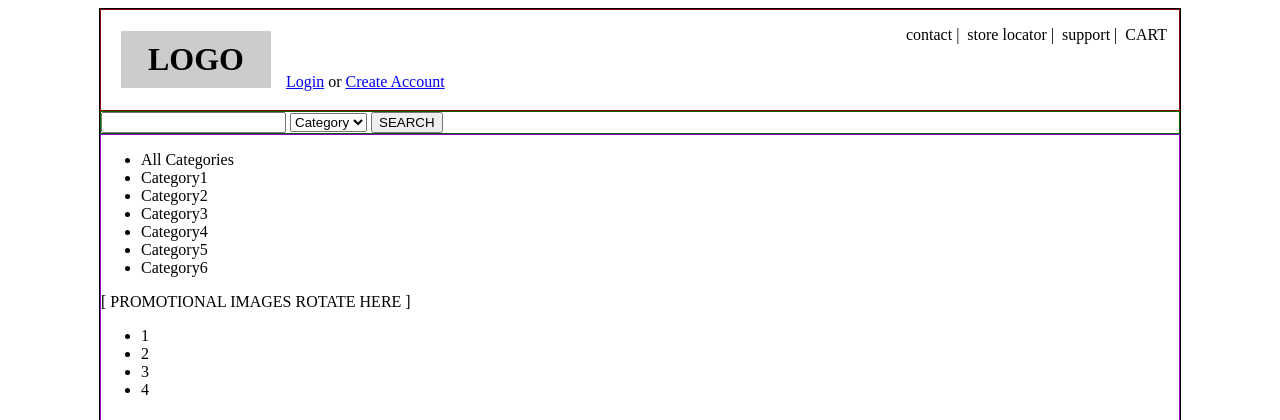
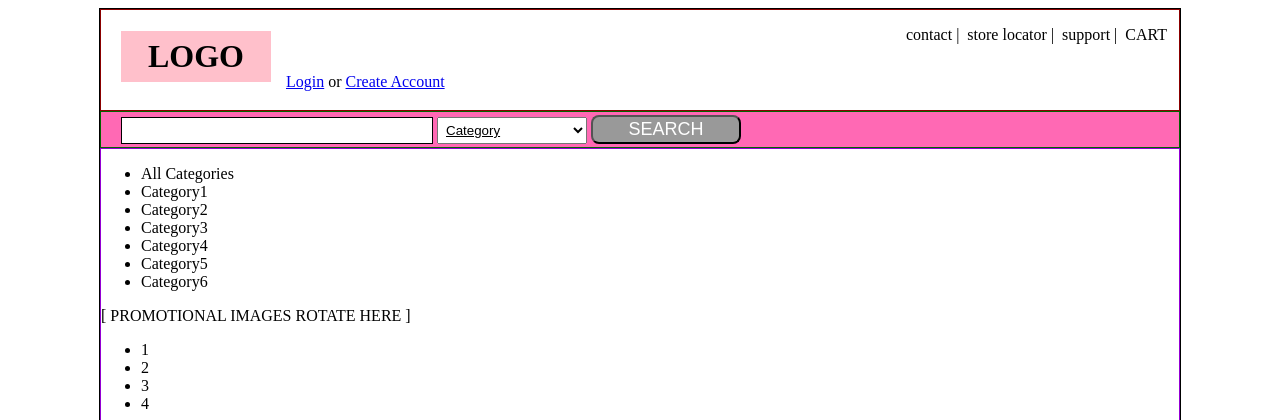
Before and after one commit to gongbu22/frontends, a FastAPI app: page /html/project1 in a window 1280 px wide. Shown: the top 420 px of the page. Run offline with FastAPI, Linux system fonts and the light colour scheme.

Commit message:
프로젝트 실습 - nav : input, select, button 배치

```diff
--- a/views/templates/html/10project1.html
+++ b/views/templates/html/10project1.html
@@ -11,8 +11,8 @@
         /* header */
         header { border: 1px solid darkred; height: 100px }
 
-        header h1 { background: #cccccc; width: 150px;
-            text-align: center; padding: 10px 0;
+        header h1 { background: pink; width: 150px;
+            text-align: center; padding: 7px 0;
             margin-left: 20px; float:left }
 
         header ul { list-style: none; padding: 0; float: right; }
@@ -25,7 +25,15 @@
         .clear { clear: both }
 
         /* nav */
-        nav { border: 1px solid darkgreen }
+        nav { border: 1px solid darkgreen;
+         background: hotpink; height: 35px; }
+        nav input { border: 1px solid black;
+         width: 300px; margin-left: 20px; padding: 5px; }
+        nav select { width: 150px; padding: 4px; text-decoration: underline }
+        nav button { background: #999999; color: white;
+         width: 150px; font-size: 18px; border-radius: 8px;
+         padding: 2px;}
+        .navgroup { height: 35px; display: table-cell; vertical-align: middle }
 
 
         /* main */
@@ -76,11 +84,13 @@
                 <a href="#">Create Account</a></div>
         </header>
         <nav class="clear">
-            <input type="text" name="search" id="search" class="nav">
-            <select name="findtype" id="findtype" class="nav">
-                <option>Category</option>
-            </select>
-            <button type="button" id="findbtn" class="nav">SEARCH</button>
+            <div class="navgroup">
+                <input type="text" name="search" id="search" class="nav">
+                <select name="findtype" id="findtype" class="nav">
+                    <option>Category</option>
+                </select>
+                <button type="button" id="findbtn" class="nav">SEARCH</button>
+            </div>
         </nav>
         <main>
             <section>
```
